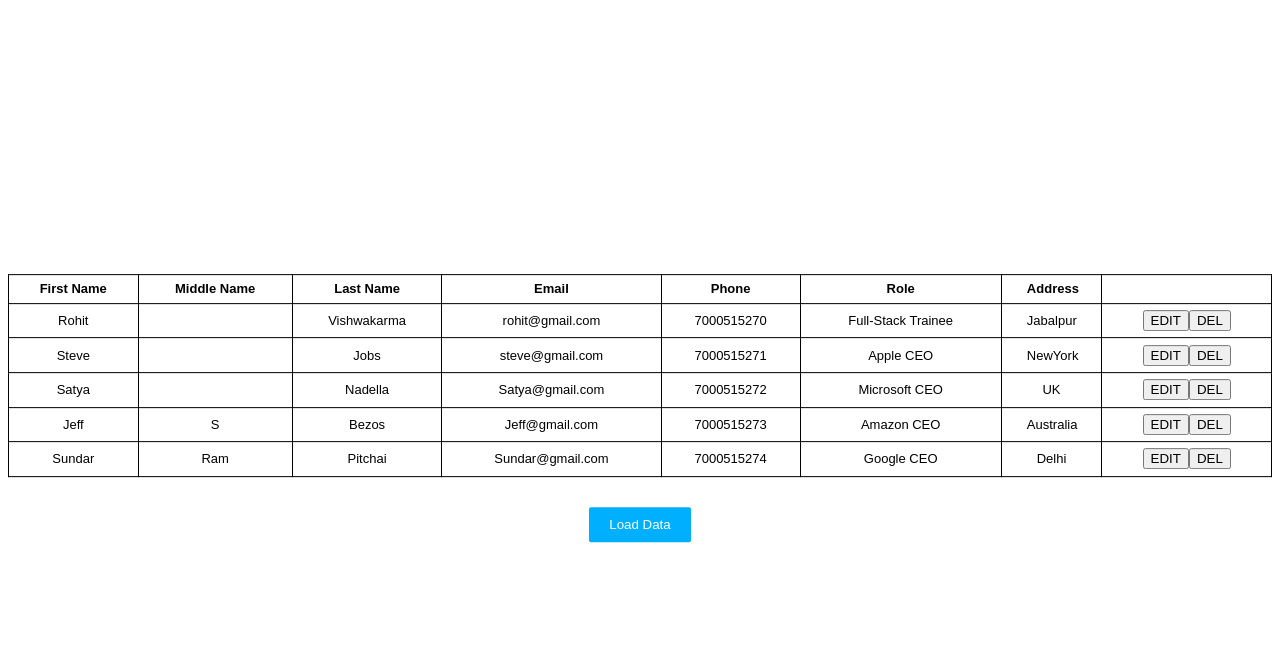
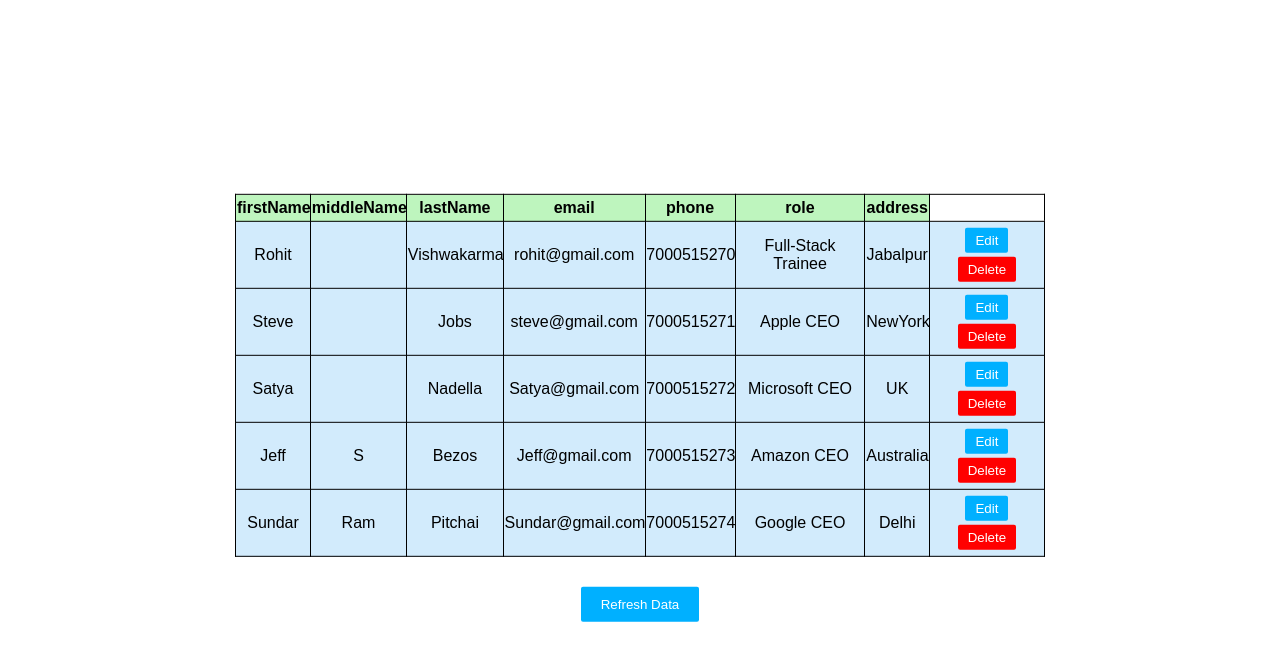
Before and after one commit to rohitvishwakarma-sf/Training-Assignments, a plain HTML site: page Assignment-2/index.html in a window 1280 px wide. Both pictures are taken after a click on the button "Load Data". Drawn offline with Linux system fonts and the light colour scheme.

Commit message:
Commit 2

```diff
--- a/Assignment-2/data.json
+++ b/Assignment-2/data.json
@@ -1,46 +1,46 @@
 [{
-        "First Name": "Rohit",
-        "Middle Name": "",
-        "Last Name": "Vishwakarma",
-        "Email": "rohit@gmail.com",
-        "Phone": "7000515270",
-        "Role": "Full-Stack Trainee",
-        "Address": "Jabalpur"
+        "firstName": "Rohit",
+        "middleName": "",
+        "lastName": "Vishwakarma",
+        "email": "rohit@gmail.com",
+        "phone": "7000515270",
+        "role": "Full-Stack Trainee",
+        "address": "Jabalpur"
     },
     {
-        "First Name": "Steve",
-        "Middle Name": "",
-        "Last Name": "Jobs",
-        "Email": "steve@gmail.com",
-        "Phone": "7000515271",
-        "Role": "Apple CEO",
-        "Address": "NewYork"
+        "firstName": "Steve",
+        "middleName": "",
+        "lastName": "Jobs",
+        "email": "steve@gmail.com",
+        "phone": "7000515271",
+        "role": "Apple CEO",
+        "address": "NewYork"
     },
     {
-        "First Name": "Satya",
-        "Middle Name": "",
-        "Last Name": "Nadella",
-        "Email": "Satya@gmail.com",
-        "Phone": "7000515272",
-        "Role": "Microsoft CEO",
-        "Address": "UK"
+        "firstName": "Satya",
+        "middleName": "",
+        "lastName": "Nadella",
+        "email": "Satya@gmail.com",
+        "phone": "7000515272",
+        "role": "Microsoft CEO",
+        "address": "UK"
     },
     {
-        "First Name": "Jeff",
-        "Middle Name": "S",
-        "Last Name": "Bezos",
-        "Email": "Jeff@gmail.com",
-        "Phone": "7000515273",
-        "Role": "Amazon CEO",
-        "Address": "Australia"
+        "firstName": "Jeff",
+        "middleName": "S",
+        "lastName": "Bezos",
+        "email": "Jeff@gmail.com",
+        "phone": "7000515273",
+        "role": "Amazon CEO",
+        "address": "Australia"
     },
     {
-        "First Name": "Sundar",
-        "Middle Name": "Ram",
-        "Last Name": "Pitchai",
-        "Email": "Sundar@gmail.com",
-        "Phone": "7000515274",
-        "Role": "Google CEO",
-        "Address": "Delhi"
+        "firstName": "Sundar",
+        "middleName": "Ram",
+        "lastName": "Pitchai",
+        "email": "Sundar@gmail.com",
+        "phone": "7000515274",
+        "role": "Google CEO",
+        "address": "Delhi"
     }
 ]
--- a/Assignment-2/index.html
+++ b/Assignment-2/index.html
@@ -5,8 +5,8 @@
     <meta charset="UTF-8">
     <meta http-equiv="X-UA-Compatible" content="IE=edge">
     <meta name="viewport" content="width=device-width, initial-scale=1.0">
-    <title>Document</title>
-    <link rel="stylesheet" href="style.css">
+    <title>Assignment 2</title>
+    <link rel="stylesheet" href="./style.css">
     <script type="text/javascript" src="data.json"></script>
 </head>
 
@@ -14,9 +14,10 @@
     <div id="container">
         <div id="vertical-center">
             <button id="loadbutton">Load Data</button>
+            <button id="refreshbutton" style="display: none;">Refresh Data</button>
         </div>
     </div>
-    <script src="main.js"></script>
 </body>
+<script src="main.js"></script>
 
 </html>
--- a/Assignment-2/main.js
+++ b/Assignment-2/main.js
@@ -1,17 +1,18 @@
 let loadbutton = document.getElementById("loadbutton");
-// const fs = require('fs');
-loadbutton.addEventListener("click", loadRefreshbutton);
+loadbutton.addEventListener("click", Load);
+let refreshbutton = document.getElementById("refreshbutton");
+refreshbutton.addEventListener("click",refresh);
 let userdata = null;
 
-async function loadRefreshbutton(e) {
-    // var mydata = JSON.parse(data);
+async function Load(e) {
+    e.target.style = "display:none"
+    document.getElementById("refreshbutton").style="";
     await fetch("./data.json")
         .then(response => {
             return response.json();
         }).then(data => {
             userdata = data;
         });
-
 
     //creating table
     CreateTable();
@@ -31,25 +32,98 @@ function CreateTable() {
     for(let user of userdata){
         let tr = document.createElement("tr");
         for(let key in user){
-            console.log(key);
             let td = document.createElement("td");
             td.innerHTML = user[key];
             tr.appendChild(td);
         }
-        let editbutton = document.createElement("button");
-        editbutton.innerHTML = "EDIT";
-        editbutton.className = "editbutton";
-        let deletebutton = document.createElement("button");
-        deletebutton.className = "editbutton";
-        deletebutton.innerHTML = "DEL";
         let td = document.createElement("td");
-        td.appendChild(editbutton);
-        td.appendChild(deletebutton);
+        td.innerHTML = `<button class = 'editbutton'>Edit</button>
+                        <button class = 'deletebutton'>Delete</button>
+                        <button class = 'savebutton' style = 'display:none'>Save</button>
+                        <button class = 'cancelbutton' style = 'display:none'>Cancel</button>`
+        td.querySelector(".editbutton").addEventListener("click",edit);
+        td.querySelector(".deletebutton").addEventListener("click",deleterow);
+        td.querySelector(".savebutton").addEventListener("click",save);
+        td.querySelector(".cancelbutton").addEventListener("click",cancel);
+
         tr.appendChild(td);
         table.appendChild(tr);
     }
 
 
-
     container.firstChild.before(table);
 }
+
+function edit(e){
+    let tr = e.target.parentElement.parentElement;
+    tr.querySelector(".editbutton").style.display = "none";
+    tr.querySelector(".deletebutton").style.display = "none";
+    tr.querySelector(".cancelbutton").style.display = "";
+    tr.querySelector(".savebutton").style.display = "";
+
+    Array.from(tr.children).forEach(function(td,i) {
+        if(i<tr.children.length-1){
+        let input  = document.createElement("input");
+        input.setAttribute("value",td.innerHTML);
+        td.innerHTML = "";
+        td.appendChild(input) ;
+        }
+    });
+
+}
+
+function deleterow(e){
+    let tr = e.target.parentElement.parentElement;
+    let rowIndex = tr.rowIndex;
+    tr.parentElement.removeChild(tr);
+    userdata.splice(rowIndex-1,1);
+
+}
+function save(e){
+    let tr = e.target.parentElement.parentElement;
+    tr.querySelector(".savebutton").style.display = "none";
+    tr.querySelector(".cancelbutton").style.display = "none";
+    tr.querySelector(".editbutton").style.display = "";
+    tr.querySelector(".deletebutton").style.display = "";
+    let index = tr.rowIndex;
+    let rowth = tr.parentElement.firstChild;
+    Array.from(tr.children).forEach(function(td,i) {
+        if(i<tr.children.length-1){
+        let key = rowth.children[i].innerHTML;
+        let input  = td.firstChild;
+        td.innerHTML = input.value;
+        userdata[index-1][key] = input.value;
+        }
+    });
+}
+
+function cancel(e){
+    e.target.style = "display:none";
+    let tr = e.target.parentElement.parentElement;
+    tr.querySelector(".cancelbutton").style.display = "none";
+    tr.querySelector(".savebutton").style.display = "none";
+    tr.querySelector(".editbutton").style.display = "";
+    tr.querySelector(".deletebutton").style.display = "";
+    let index = tr.rowIndex;
+    let rowth = tr.parentElement.firstChild;
+    Array.from(tr.children).forEach(function(td,i) {
+        if(i<tr.children.length-1){
+            let key = rowth.children[i].innerHTML;
+        td.innerHTML = userdata[index-1][key];
+        }
+    });
+}
+
+async function refresh(e){
+    let container = document.getElementById("vertical-center");
+    container.removeChild(container.firstChild);
+    document.getElementById("refreshbutton").style="";
+    await fetch("./data.json")
+        .then(response => {
+            return response.json();
+        }).then(data => {
+            userdata = data;
+        });
+    CreateTable();
+
+}
--- a/Assignment-2/style.css
+++ b/Assignment-2/style.css
@@ -1,6 +1,5 @@
 #container {
     text-align: center;
-    /* border: 3px solid green; */
     height: 100vh;
 }
 
@@ -16,13 +15,29 @@ table,th, td, tr {
 }
 
 th, td {
-    padding:0.5% 2%;
+    padding:0.5% 0.1%;
     font-family: 'Noto Sans JP', sans-serif;
-    font-size: small;
-
 }
-.editbutton {
-    display: inline-block;
+th {
+    background-color: rgb(190, 245, 190);
+}
+td{
+    background-color: rgb(210, 235, 252);
+}
+.editbutton, .deletebutton, .savebutton, .cancelbutton {
+    font-family: 'Noto Sans JP', sans-serif;
+    background-color: #00b0ff;
+    color: white;
+    border: none;
+    padding: 5px 10px;
+    margin: 2px;
+    border-radius: 2px;
+}
+.deletebutton{
+    background-color: red;
+}
+.savebutton {
+    background-color: seagreen;
 }
 
 table {
@@ -32,10 +47,9 @@ table {
     margin-right: auto;
     border-collapse: collapse;
     margin-bottom: 30px;
-    width: 100%;
 }
 
-#loadbutton {
+#loadbutton, #refreshbutton {
     font-family: 'Noto Sans JP', sans-serif;
     background-color: #00b0ff;
     color: white;
```
Also changed, not shown: Assignment-2/data copy.json (deleted, +0 -47 lines), Assignment-2/test.js (deleted, +0 -45 lines), Assignment-2/Readme.md (added), 1 other file.
